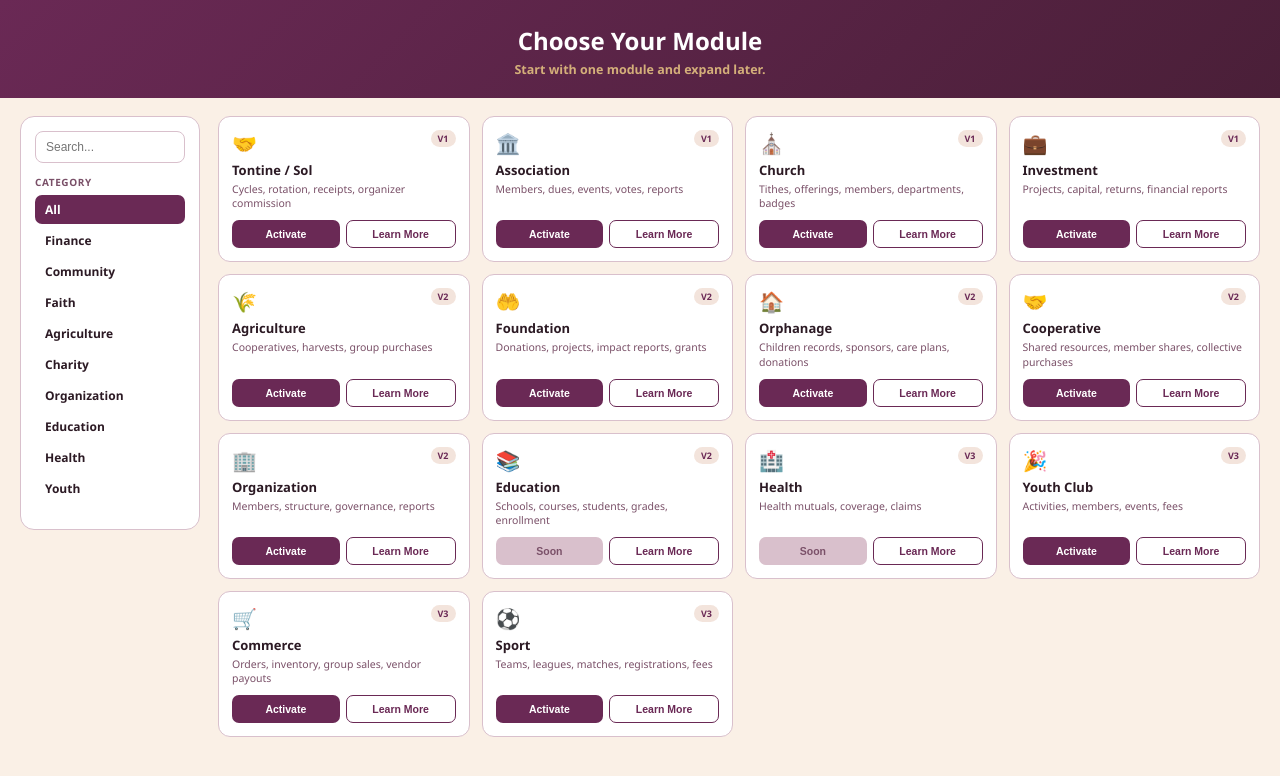
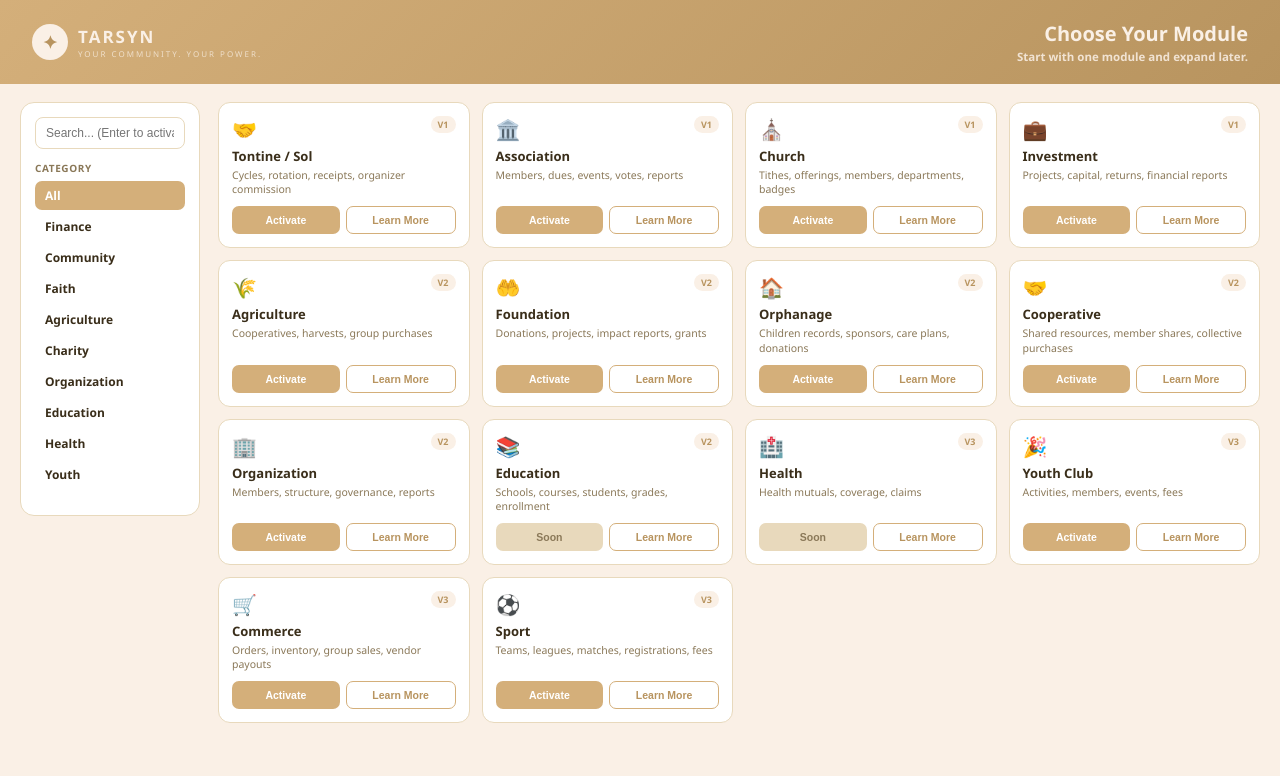
Before and after one commit to Rachelejr/tarsyn-app, a Next.js app: page /workspace/select-module in a window 1280 px wide. Shown: the top 776 px of the page. Built offline with nearby package versions, Linux system fonts and the light colour scheme; no server answers.

Commit message:
Allow Enter key in search bar to activate first matching module

```diff
--- a/src/app/workspace/select-module/page.tsx
+++ b/src/app/workspace/select-module/page.tsx
@@ -6,13 +6,12 @@ import { db } from '@/lib/firebase';
 import { doc, updateDoc, arrayUnion } from 'firebase/firestore';
 
 const C = {
-  bordeaux: '#6A2955',
-  bordeauxDark: '#4A1F38',
+  creme: '#FAF0E6',
   dore: '#D4AF7A',
-  creme: '#FAF0E6',
-  texteGris: '#7A5068',
-  texteFonce: '#2C1A24',
-  border: '#D9C0CC',
+  doreDark: '#B8945F',
+  texteFonce: '#3A2E1A',
+  texteGris: '#8A7858',
+  border: '#E8D9BC',
 };
 
 type ModuleDef = {
@@ -112,19 +111,36 @@ function ChooseModuleInner() {
     }
   };
 
+  const handleSearchKeyDown = (e: React.KeyboardEvent<HTMLInputElement>) => {
+    if (e.key === 'Enter' && filtered.length > 0) {
+      handleActivateClick(filtered[0]);
+    }
+  };
+
   return (
     <div style={{ minHeight: '100vh', background: C.creme }}>
       <style>{`
         .module-card { transition: all 0.15s ease; }
-        .module-card:hover { transform: translateY(-2px); box-shadow: 0 8px 20px rgba(106,41,85,0.14); }
+        .module-card:hover { transform: translateY(-2px); box-shadow: 0 8px 20px rgba(184,148,95,0.20); }
         .cat-item { transition: all 0.12s ease; cursor: pointer; }
       `}</style>
 
-      <div style={{ background: `linear-gradient(135deg, ${C.bordeaux} 0%, ${C.bordeauxDark} 100%)`, padding: '24px 32px 20px', textAlign: 'center' }}>
-        <h1 style={{ color: 'white', fontSize: '24px', fontWeight: 800, margin: '0 0 4px' }}>Choose Your Module</h1>
-        <p style={{ color: C.dore, fontSize: '12.5px', margin: 0, fontWeight: 600 }}>
-          {workspaceId ? 'Activating a module for your new workspace.' : 'Start with one module and expand later.'}
-        </p>
+      <div style={{ background: `linear-gradient(135deg, ${C.dore} 0%, ${C.doreDark} 100%)`, padding: '20px 32px' }}>
+        <div style={{ maxWidth: '1280px', margin: '0 auto', display: 'flex', alignItems: 'center', justifyContent: 'space-between' }}>
+          <div style={{ display: 'flex', alignItems: 'center', gap: '10px' }}>
+            <div style={{ width: '36px', height: '36px', borderRadius: '50%', background: C.creme, display: 'flex', alignItems: 'center', justifyContent: 'center', fontSize: '18px', color: C.doreDark, fontWeight: 800 }}>✦</div>
+            <div>
+              <div style={{ color: C.creme, fontSize: '17px', fontWeight: 800, letterSpacing: '2px' }}>TARSYN</div>
+              <div style={{ color: 'rgba(250,240,230,0.75)', fontSize: '8px', letterSpacing: '2px' }}>YOUR COMMUNITY. YOUR POWER.</div>
+            </div>
+          </div>
+          <div style={{ textAlign: 'right' }}>
+            <h1 style={{ color: C.creme, fontSize: '20px', fontWeight: 800, margin: '0 0 2px' }}>Choose Your Module</h1>
+            <p style={{ color: 'rgba(250,240,230,0.85)', fontSize: '11.5px', margin: 0, fontWeight: 600 }}>
+              {workspaceId ? 'Activating a module for your new workspace.' : 'Start with one module and expand later.'}
+            </p>
+          </div>
+        </div>
       </div>
 
       <div style={{ maxWidth: '1280px', margin: '0 auto', padding: '18px 20px', display: 'flex', gap: '18px', alignItems: 'flex-start' }}>
@@ -133,7 +149,8 @@ function ChooseModuleInner() {
           <input
             value={query}
             onChange={e => setQuery(e.target.value)}
-            placeholder="Search..."
+            onKeyDown={handleSearchKeyDown}
+            placeholder="Search... (Enter to activate)"
             style={{ width: '100%', padding: '8px 10px', borderRadius: '8px', border: `1.5px solid ${C.border}`, fontSize: '12px', outline: 'none', boxSizing: 'border-box', marginBottom: '12px' }}
           />
           <div style={{ fontSize: '10px', fontWeight: 800, color: C.texteGris, letterSpacing: '0.06em', marginBottom: '6px' }}>CATEGORY</div>
@@ -142,7 +159,7 @@ function ChooseModuleInner() {
               <div key={c} className="cat-item" onClick={() => setCategory(c)}
                 style={{
                   padding: '6px 10px', borderRadius: '7px', fontSize: '12px', fontWeight: 600,
-                  background: category === c ? C.bordeaux : 'transparent',
+                  background: category === c ? C.dore : 'transparent',
                   color: category === c ? 'white' : C.texteFonce,
                 }}>
                 {c}
@@ -165,7 +182,7 @@ function ChooseModuleInner() {
                 <div key={m.title} className="module-card" style={{ background: 'white', border: `1.5px solid ${C.border}`, borderRadius: '12px', padding: '13px', display: 'flex', flexDirection: 'column' }}>
                   <div style={{ display: 'flex', alignItems: 'flex-start', justifyContent: 'space-between', marginBottom: '4px' }}>
                     <div style={{ fontSize: '20px' }}>{m.icon}</div>
-                    <span style={{ fontSize: '9px', background: '#F3E4DC', color: C.bordeaux, padding: '2px 7px', borderRadius: '20px', fontWeight: 700 }}>{m.version}</span>
+                    <span style={{ fontSize: '9px', background: C.creme, color: C.doreDark, padding: '2px 7px', borderRadius: '20px', fontWeight: 700 }}>{m.version}</span>
                   </div>
                   <h3 style={{ color: C.texteFonce, fontSize: '13px', fontWeight: 700, margin: '0 0 3px' }}>{m.title}</h3>
                   <p style={{ color: C.texteGris, fontSize: '10.5px', margin: '0 0 10px', lineHeight: 1.35, flex: 1 }}>{m.desc}</p>
@@ -174,14 +191,14 @@ function ChooseModuleInner() {
                     <button onClick={() => handleActivateClick(m)} disabled={attaching || isComingSoon}
                       style={{
                         flex: 1, padding: '7px', border: 'none', borderRadius: '7px', fontSize: '10.5px', fontWeight: 700,
-                        background: isComingSoon ? C.border : C.bordeaux,
+                        background: isComingSoon ? C.border : C.dore,
                         color: isComingSoon ? C.texteGris : 'white',
                         cursor: isComingSoon ? 'not-allowed' : (attaching ? 'wait' : 'pointer'),
                       }}>
                       {isComingSoon ? 'Soon' : (attaching ? '...' : 'Activate')}
                     </button>
                     <button onClick={() => router.push(`/modules/${slugify(m.title)}`)}
-                      style={{ flex: 1, padding: '7px', background: 'white', color: C.bordeaux, border: `1.5px solid ${C.bordeaux}`, borderRadius: '7px', fontSize: '10.5px', fontWeight: 600, cursor: 'pointer' }}>
+                      style={{ flex: 1, padding: '7px', background: 'white', color: C.doreDark, border: `1.5px solid ${C.dore}`, borderRadius: '7px', fontSize: '10.5px', fontWeight: 600, cursor: 'pointer' }}>
                       Learn More
                     </button>
                   </div>
@@ -199,18 +216,18 @@ function ChooseModuleInner() {
       </div>
 
       {activating && !workspaceId && (
-        <div style={{ position: 'fixed', inset: 0, background: 'rgba(44,26,36,0.55)', display: 'flex', alignItems: 'center', justifyContent: 'center', zIndex: 1000, padding: '20px' }}>
+        <div style={{ position: 'fixed', inset: 0, background: 'rgba(58,46,26,0.55)', display: 'flex', alignItems: 'center', justifyContent: 'center', zIndex: 1000, padding: '20px' }}>
           <div style={{ background: 'white', borderRadius: '20px', padding: '32px', maxWidth: '420px', width: '100%', textAlign: 'center' }}>
             <div style={{ fontSize: '36px', marginBottom: '10px' }}>{activating.icon}</div>
             <h3 style={{ color: C.texteFonce, fontSize: '18px', fontWeight: 800, margin: '0 0 6px' }}>Activate {activating.title}</h3>
             <p style={{ color: C.texteGris, fontSize: '13px', margin: '0 0 24px' }}>How do you want to set this up?</p>
 
             <button onClick={() => handleActivateChoice('new')}
-              style={{ width: '100%', padding: '14px', background: C.bordeaux, color: 'white', border: 'none', borderRadius: '12px', fontSize: '14px', fontWeight: 700, cursor: 'pointer', marginBottom: '10px' }}>
+              style={{ width: '100%', padding: '14px', background: C.dore, color: 'white', border: 'none', borderRadius: '12px', fontSize: '14px', fontWeight: 700, cursor: 'pointer', marginBottom: '10px' }}>
               Create New Workspace
             </button>
             <button onClick={() => handleActivateChoice('existing')}
-              style={{ width: '100%', padding: '14px', background: 'white', color: C.bordeaux, border: `1.5px solid ${C.bordeaux}`, borderRadius: '12px', fontSize: '14px', fontWeight: 600, cursor: 'pointer', marginBottom: '14px' }}>
+              style={{ width: '100%', padding: '14px', background: 'white', color: C.doreDark, border: `1.5px solid ${C.dore}`, borderRadius: '12px', fontSize: '14px', fontWeight: 600, cursor: 'pointer', marginBottom: '14px' }}>
               Connect to Existing Workspace
             </button>
             <button onClick={() => setActivating(null)}
```
